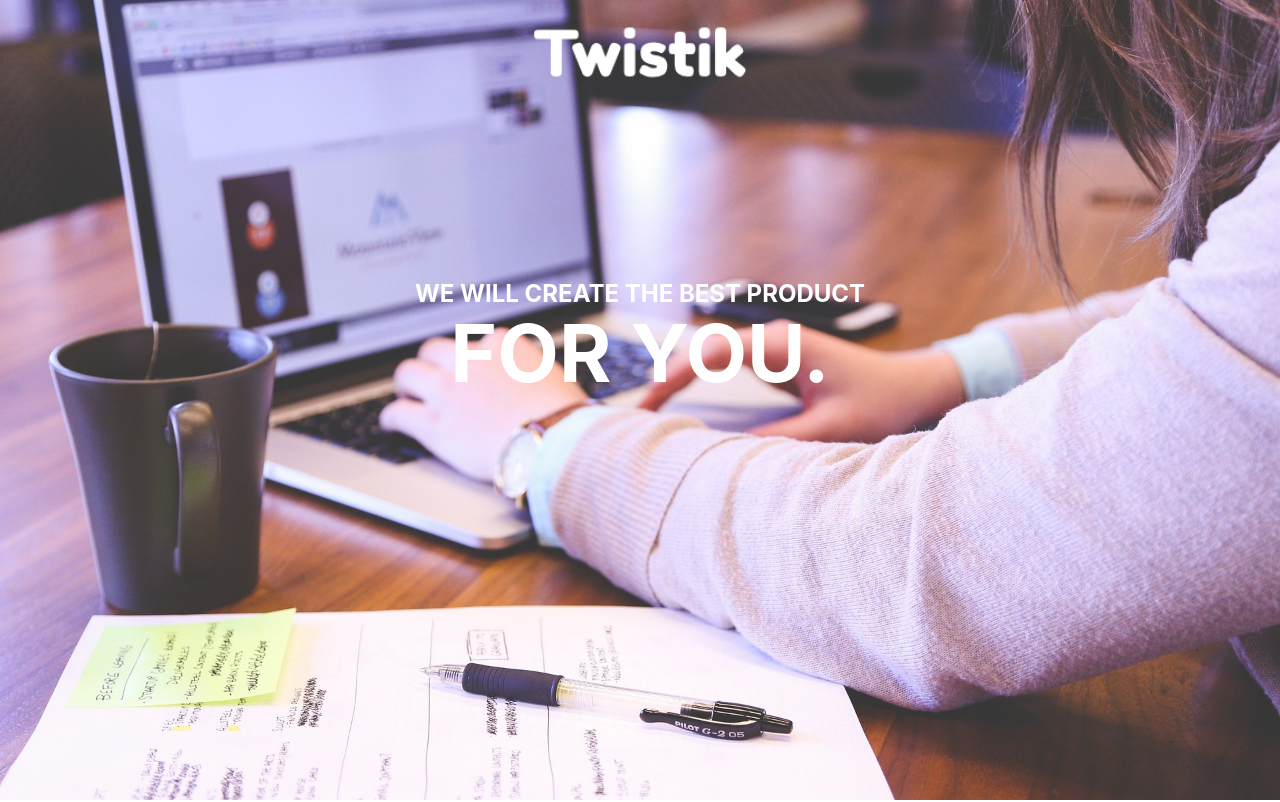
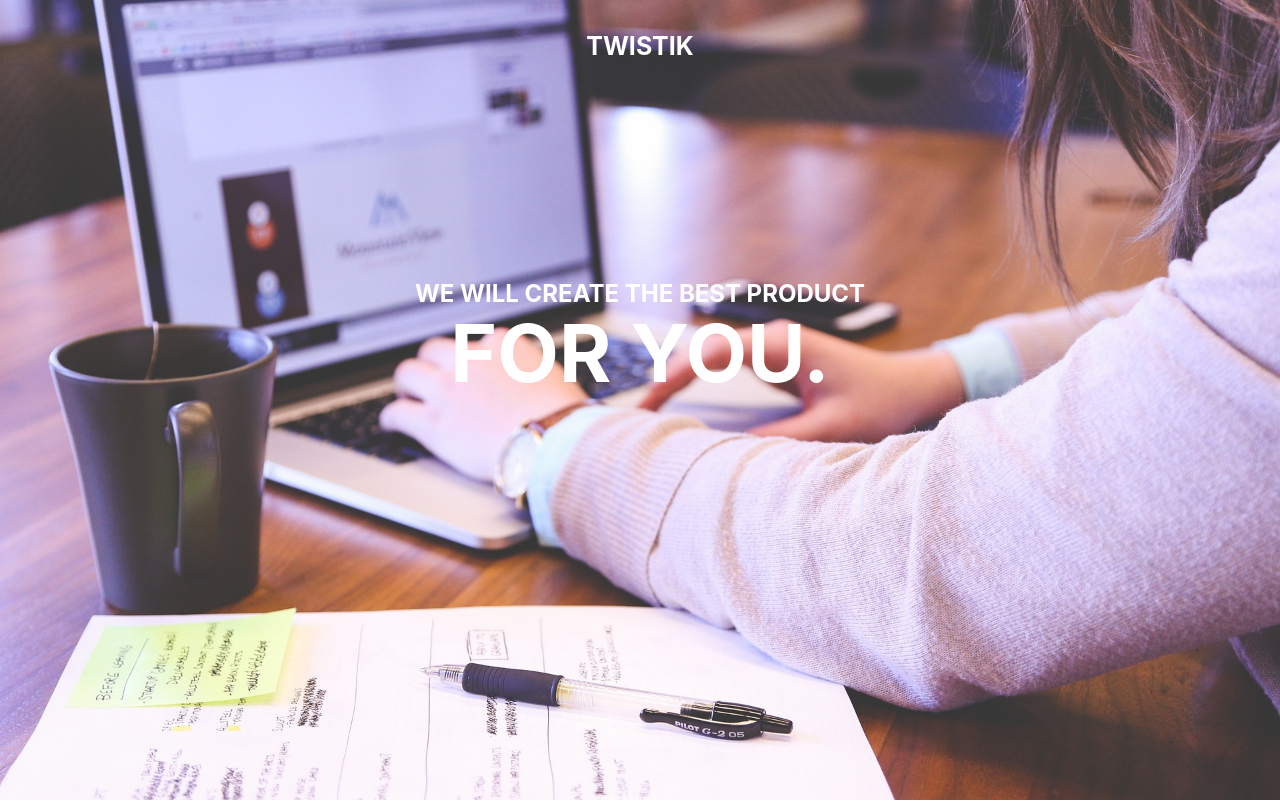
Before and after one commit to twistik/twistik.github.io, a plain HTML site: page index.html in a window 1280 px wide. Shown: the top 802 px of the page. Drawn offline with nearby package versions, Linux system fonts and the light colour scheme.

Commit message:
Update index.html

```diff
--- a/index.html
+++ b/index.html
@@ -34,7 +34,7 @@
 	<header>
 		<div class="container">
 			<div id="logo">
-				<img src="/img/LogoMakr_7ATL84.png" alt="logo">
+				<h3>twistik</h3>
 			</div>
 			<div id="title">
 				<h3 id="title__h3" class="animated fadeInDown delay-1s">We will create the best product</h3>
@@ -157,7 +157,7 @@
 	</section>
 	<footer>
 			<div id="logo">
-					<img src="/img/LogoMakr_7ATL84.png" alt="logo">
+					<h3>twistik</h3>
 			</div>
 			<div class="social">
 				<a class="btn" href="#">
```
